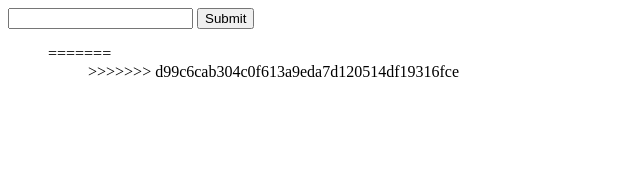
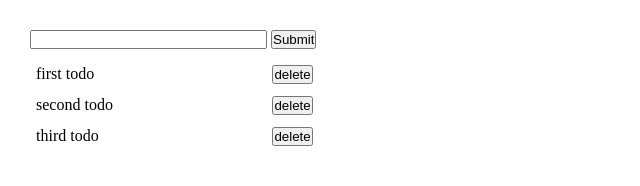
Before and after one commit to GSG-K3/To-Do-project-w2, a website: page index.html in a window 1280 px wide. Shown: the whole page, without its empty margins (0-640 px from the left). Drawn offline with Linux system fonts and the light colour scheme.

Commit message:
add classes

```diff
--- a/dom.js
+++ b/dom.js
@@ -9,9 +9,9 @@
 
 
     var state = [
-        // { id: -3, description: 'first todo' },
-        // { id: -2, description: 'second todo' },
-        // { id: -1, description: 'third todo' },
+        { id: -3, description: 'first todo' },
+        { id: -2, description: 'second todo' },
+        { id: -1, description: 'third todo' },
     ]; // this is our initial todoList
 
 
@@ -21,22 +21,29 @@
         var todoNode = document.createElement('li');
         // you will need to use addEventListener
 
-        var task = document.getElementsByName('description')[0].value;
-        console.log(task);
-        var textnode = document.createTextNode(task);
+        var task = todo.description;
+        var textnode =document.createElement('div'); //document.createTextNode(task);
+        textnode.classList.add("todoList__taskDesc");
+        textnode.innerHTML = task;
+
         todoNode.appendChild(textnode);
-        container.appendChild(todoNode).innerText;
+
+        //container.appendChild(todoNode).innerText;
 
 
         // add span holding description
 
         // this adds the delete button
+
+       var btnDiv =document.createElement('div');
         var deleteButtonNode = document.createElement('button');
+        deleteButtonNode.innerText ="delete"
         deleteButtonNode.addEventListener('click', function (event) {
             var newState = todoFunctions.deleteTodo(state, todo.id);
             update(newState);
         });
-        todoNode.appendChild(deleteButtonNode);
+        btnDiv.appendChild(deleteButtonNode)
+        todoNode.appendChild(btnDiv);
 
         // add markTodo button
 
--- a/index.html
+++ b/index.html
@@ -8,21 +8,20 @@
 </head>
 
 <body>
-    <form id="add-todo">
-        <input type="text" name="description" value="">
-        <input type="submit" name="" value="Submit">
-    </form>
+    <div class="mainDiv">
 
-    <div id="todo-container">
-<<<<<<< HEAD
-        <ul >
-=======
-        <ul>
+        <div class="todoList">
+            <form id="add-todo">
+                <input type="text" name="description" class="add-todo__dec" value="">
+                <input type="submit" name="" value="Submit">
+            </form>
+        </div>
 
->>>>>>> d99c6cab304c0f613a9eda7d120514df19316fce
-        </ul>
+        <div id="todo-container" class="todoList">
+            <ul>
+            </ul>
+        </div>
     </div>
-
 </body>
 <script type="text/javascript" src="./logic.js"></script>
 <script type="text/javascript" src="./dom.js"></script>
--- a/style.css
+++ b/style.css
@@ -0,0 +1,42 @@
+*{
+    padding: 0;
+    margin: 0;
+}
+
+
+.add-todo__dec{
+    width:233px;
+}
+
+.todoList
+{
+    width: 100%;
+    padding: 5px;
+    border-radius: 0.25rem;
+}
+.todoList ul {
+    list-style: none;
+}
+
+
+.todoList ul li {
+    display: flex;
+    padding: 6px;
+}
+
+.todoList__taskDesc{
+    width: 30%;
+}
+
+
+.mainDiv{
+    display: block;
+    flex-direction: column;
+    align-items: center;
+    padding: 25px;
+
+
+    max-width:800px ;
+    min-width: 300px;
+    width: 80%;
+}
```
